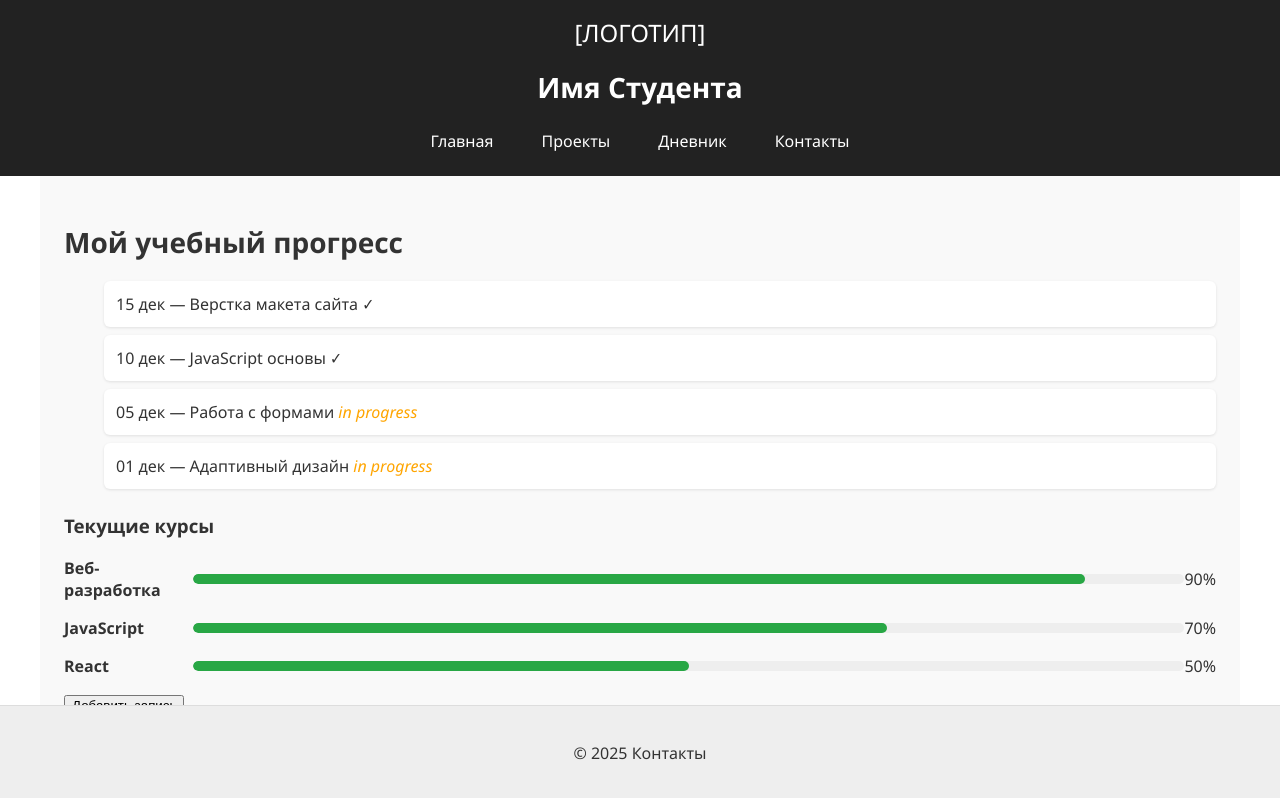
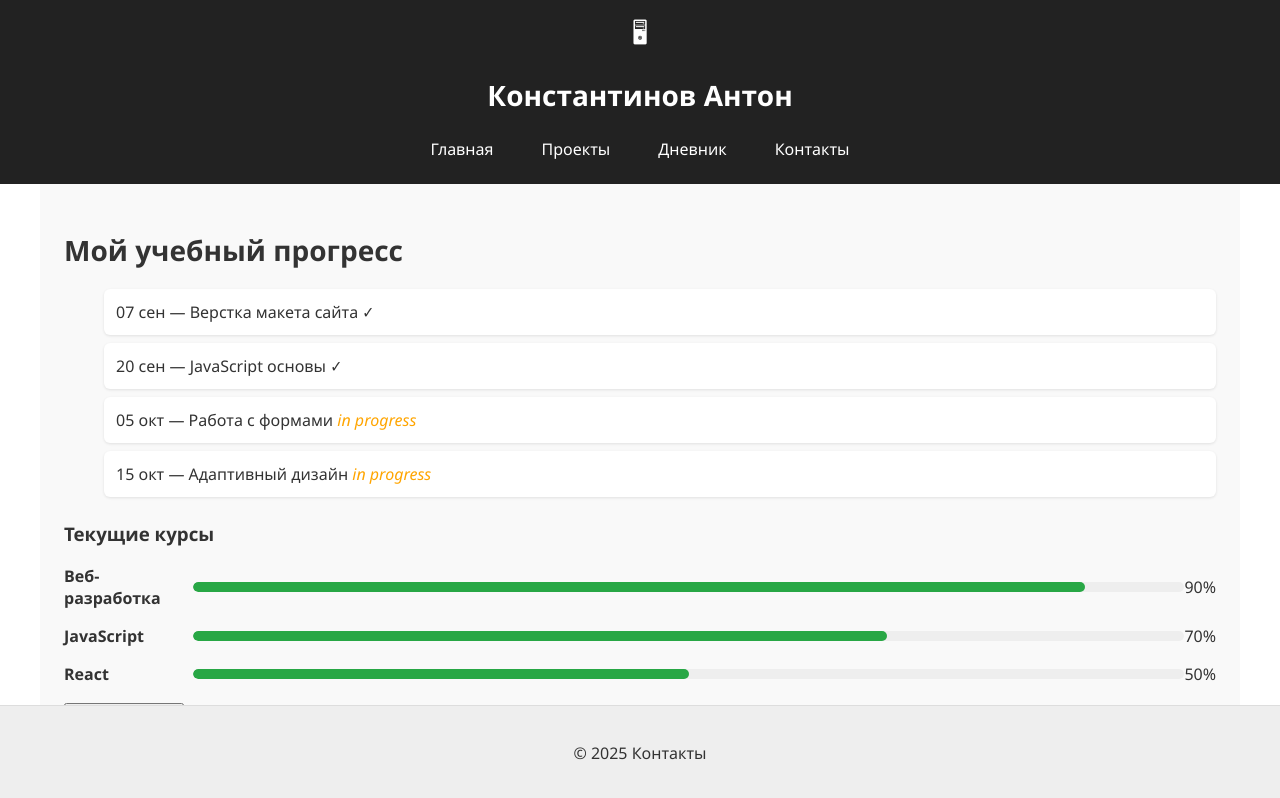
Before and after one commit to bdlgg/frontback, a website built with webpack: page pages/diary.html in a window 1280 px wide. Built offline with nearby package versions, Linux system fonts and the light colour scheme.

Commit message:
13-14 practice

```diff
--- a/pages/diary.html
+++ b/pages/diary.html
@@ -9,8 +9,8 @@
 <body>
 <div class="app-container">
   <header>
-    <div class="logo">[ЛОГОТИП]</div>
-    <h1>Имя Студента</h1>
+    <div class="logo">🖥</div>
+    <h1>Константинов Антон</h1>
     <nav>
       <a href="../index.html">Главная</a>
       <a href="projects.html">Проекты</a>
@@ -22,10 +22,10 @@
   <main>
     <h2>Мой учебный прогресс</h2>
     <ul class="diary-entries">
-      <li>15 дек — Верстка макета сайта ✓</li>
-      <li>10 дек — JavaScript основы ✓</li>
-      <li>05 дек — Работа с формами <span class="in-progress">in progress</span></li>
-      <li>01 дек — Адаптивный дизайн <span class="in-progress">in progress</span></li>
+      <li>07 сен — Верстка макета сайта ✓</li>
+      <li>20 сен — JavaScript основы ✓</li>
+      <li>05 окт — Работа с формами <span class="in-progress">in progress</span></li>
+      <li>15 окт — Адаптивный дизайн <span class="in-progress">in progress</span></li>
     </ul>
 
     <h3>Текущие курсы</h3>
```
Also changed, not shown: index.html (+2 -2 lines), pages/contacts.html (+4 -4 lines), pages/projects.html (+2 -2 lines).
